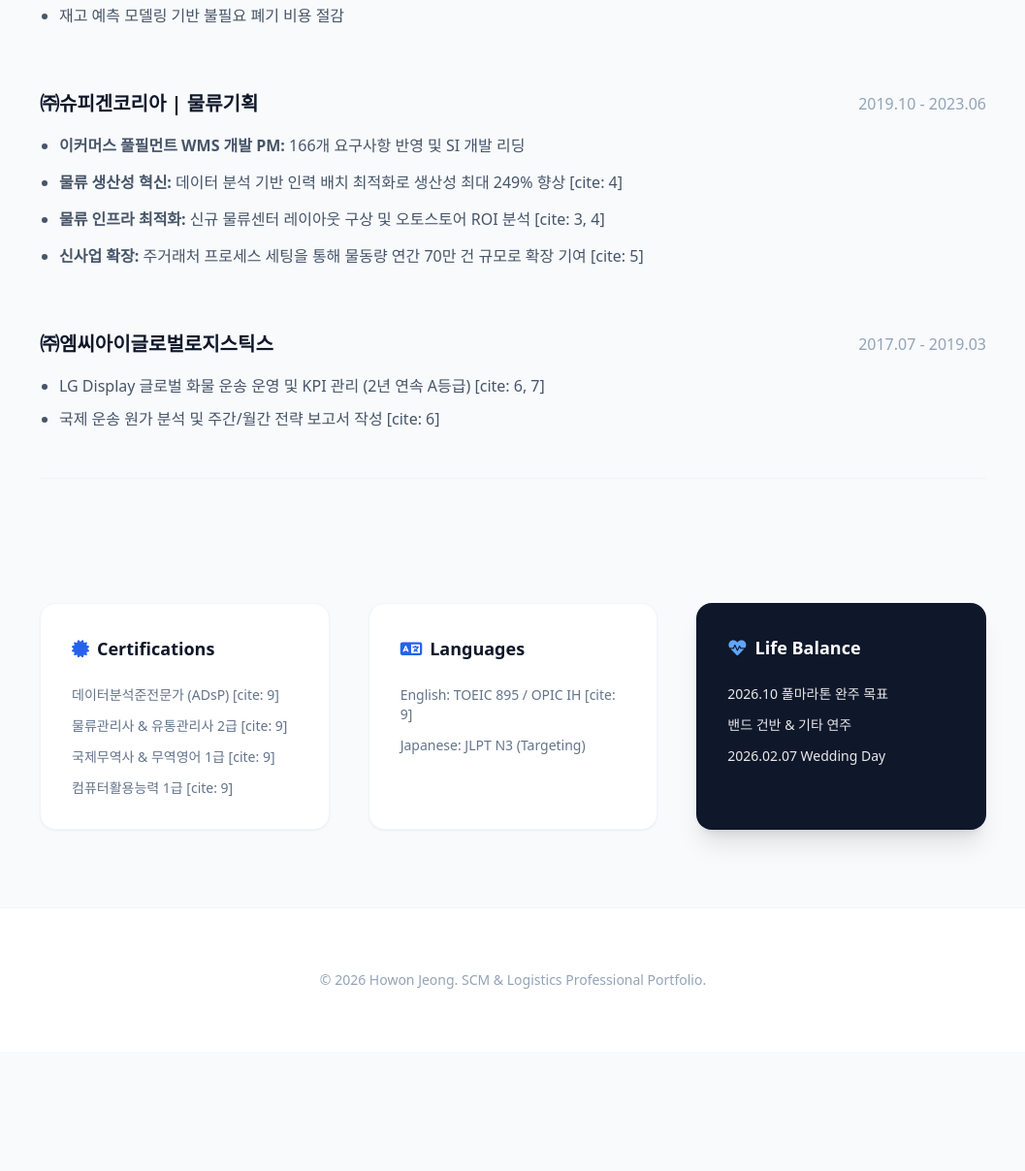
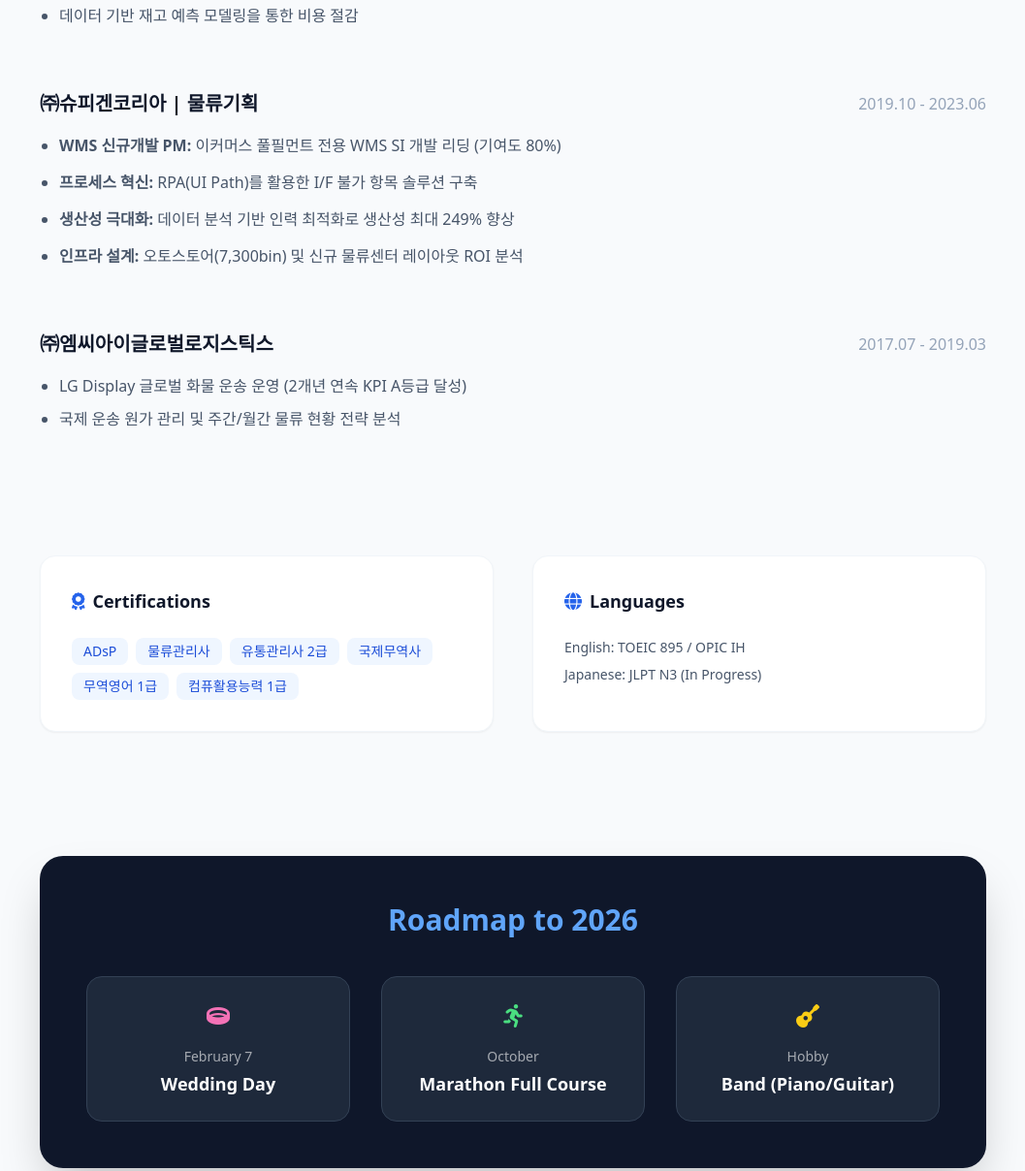
Before and after one commit to hoi13717/hoi13717.github.io, a plain HTML site: page index.html in a window 1280 px wide. Shown: the part 656-1864 px from the top of the page at 97% size, without its empty margins (111-1168 px from the left). Before the commit the page ends 1741 px from the top, so only its background shows below. Drawn offline with nearby package versions, Linux system fonts and the light colour scheme.

Commit message:
Update index.html

```diff
--- a/index.html
+++ b/index.html
@@ -12,16 +12,16 @@
     <header class="bg-white border-b border-slate-200">
         <div class="max-w-5xl mx-auto px-6 py-20 flex flex-col md:flex-row items-center gap-12">
             <div class="w-48 h-48 md:w-64 md:h-64 rounded-full overflow-hidden shadow-2xl ring-4 ring-blue-50">
-                <img src="profile.jpg" alt="Howon Jeong" class="w-full h-full object-cover">
+                <img src="profile.jpg" alt="정호원" class="w-full h-full object-cover">
             </div>
             <div class="flex-1 text-center md:text-left">
                 <h1 class="text-5xl font-extrabold text-slate-900 mb-4 tracking-tight">Howon Jeong</h1>
                 <p class="text-2xl text-blue-700 font-semibold mb-6">SCM Optimizer & Logistics Innovation Specialist</p>
                 <div class="flex flex-wrap justify-center md:justify-start gap-3 text-sm font-medium text-slate-500">
                     <span class="bg-slate-100 px-3 py-1 rounded-full border border-slate-200">#Samyang_Foods</span>
-                    <span class="bg-slate-100 px-3 py-1 rounded-full border border-slate-200">#Ex_Spigen_Korea</span>
                     <span class="bg-slate-100 px-3 py-1 rounded-full border border-slate-200">#WMS_PM</span>
                     <span class="bg-slate-100 px-3 py-1 rounded-full border border-slate-200">#Data_Analyst</span>
+                    <span class="bg-slate-100 px-3 py-1 rounded-full border border-slate-200">#Marathoner</span>
                 </div>
             </div>
         </div>
@@ -31,76 +31,91 @@
 
         <section>
             <h2 class="text-3xl font-bold text-slate-900 mb-12 flex items-center gap-3">
-                <i class="fa-solid fa-briefcase text-blue-600"></i> Career Summary
+                <i class="fa-solid fa-briefcase text-blue-600"></i> Professional Experience
             </h2>
             <div class="space-y-16">
                 <div class="group">
                     <div class="flex flex-col md:flex-row md:items-center justify-between mb-4">
-                        <h3 class="text-xl font-bold text-slate-900 group-hover:text-blue-600 transition-colors">삼양식품 | SCM기획팀 재고정책파트</h3>
+                        <h3 class="text-xl font-bold text-slate-900">삼양식품 | SCM기획팀 재고정책파트</h3>
                         <span class="text-slate-400 font-medium">2023.07 - Present</span>
                     </div>
                     <ul class="space-y-2 text-slate-600 ml-5 list-disc">
                         <li>전사 SKU 합리화 프로세스 설계 및 재고 최적화 전략 수립</li>
-                        <li>재고 예측 모델링 기반 불필요 폐기 비용 절감</li>
+                        <li>데이터 기반 재고 예측 모델링을 통한 비용 절감</li>
                     </ul>
                 </div>
 
                 <div class="group">
                     <div class="flex flex-col md:flex-row md:items-center justify-between mb-4">
-                        <h3 class="text-xl font-bold text-slate-900 group-hover:text-blue-600 transition-colors">㈜슈피겐코리아 | 물류기획</h3>
+                        <h3 class="text-xl font-bold text-slate-900">㈜슈피겐코리아 | 물류기획</h3>
                         <span class="text-slate-400 font-medium">2019.10 - 2023.06</span>
                     </div>
                     <ul class="space-y-3 text-slate-600 ml-5 list-disc">
-                        <li><strong>이커머스 풀필먼트 WMS 개발 PM:</strong> 166개 요구사항 반영 및 SI 개발 리딩 </li>
-                        <li><strong>물류 생산성 혁신:</strong> 데이터 분석 기반 인력 배치 최적화로 생산성 최대 249% 향상 [cite: 4]</li>
-                        <li><strong>물류 인프라 최적화:</strong> 신규 물류센터 레이아웃 구상 및 오토스토어 ROI 분석 [cite: 3, 4]</li>
-                        <li><strong>신사업 확장:</strong> 주거래처 프로세스 세팅을 통해 물동량 연간 70만 건 규모로 확장 기여 [cite: 5]</li>
+                        <li><strong>WMS 신규개발 PM:</strong> 이커머스 풀필먼트 전용 WMS SI 개발 리딩 (기여도 80%)</li>
+                        <li><strong>프로세스 혁신:</strong> RPA(UI Path)를 활용한 I/F 불가 항목 솔루션 구축</li>
+                        <li><strong>생산성 극대화:</strong> 데이터 분석 기반 인력 최적화로 생산성 최대 249% 향상</li>
+                        <li><strong>인프라 설계:</strong> 오토스토어(7,300bin) 및 신규 물류센터 레이아웃 ROI 분석</li>
                     </ul>
                 </div>
 
-                <div class="group border-b border-slate-100 pb-12">
+                <div class="group">
                     <div class="flex flex-col md:flex-row md:items-center justify-between mb-4">
-                        <h3 class="text-xl font-bold text-slate-900 group-hover:text-blue-600 transition-colors">㈜엠씨아이글로벌로지스틱스</h3>
+                        <h3 class="text-xl font-bold text-slate-900">㈜엠씨아이글로벌로지스틱스</h3>
                         <span class="text-slate-400 font-medium">2017.07 - 2019.03</span>
                     </div>
                     <ul class="space-y-2 text-slate-600 ml-5 list-disc">
-                        <li>LG Display 글로벌 화물 운송 운영 및 KPI 관리 (2년 연속 A등급) [cite: 6, 7]</li>
-                        <li>국제 운송 원가 분석 및 주간/월간 전략 보고서 작성 [cite: 6]</li>
+                        <li>LG Display 글로벌 화물 운송 운영 (2개년 연속 KPI A등급 달성)</li>
+                        <li>국제 운송 원가 관리 및 주간/월간 물류 현황 전략 분석</li>
                     </ul>
                 </div>
             </div>
         </section>
 
-        <section class="grid md:grid-cols-3 gap-10">
+        <section class="grid md:grid-cols-2 gap-10">
             <div class="bg-white p-8 rounded-2xl border border-slate-100 shadow-sm">
                 <h3 class="text-lg font-bold text-slate-900 mb-6 flex items-center gap-2">
-                    <i class="fa-solid fa-certificate text-blue-600"></i> Certifications
+                    <i class="fa-solid fa-award text-blue-600"></i> Certifications
                 </h3>
-                <ul class="text-sm text-slate-500 space-y-3">
-                    <li>데이터분석준전문가 (ADsP) [cite: 9]</li>
-                    <li>물류관리사 & 유통관리사 2급 [cite: 9]</li>
-                    <li>국제무역사 & 무역영어 1급 [cite: 9]</li>
-                    <li>컴퓨터활용능력 1급 [cite: 9]</li>
-                </ul>
+                <div class="flex flex-wrap gap-2 text-sm">
+                    <span class="bg-blue-50 text-blue-700 px-3 py-1 rounded-lg">ADsP</span>
+                    <span class="bg-blue-50 text-blue-700 px-3 py-1 rounded-lg">물류관리사</span>
+                    <span class="bg-blue-50 text-blue-700 px-3 py-1 rounded-lg">유통관리사 2급</span>
+                    <span class="bg-blue-50 text-blue-700 px-3 py-1 rounded-lg">국제무역사</span>
+                    <span class="bg-blue-50 text-blue-700 px-3 py-1 rounded-lg">무역영어 1급</span>
+                    <span class="bg-blue-50 text-blue-700 px-3 py-1 rounded-lg">컴퓨활용능력 1급</span>
+                </div>
             </div>
             <div class="bg-white p-8 rounded-2xl border border-slate-100 shadow-sm">
                 <h3 class="text-lg font-bold text-slate-900 mb-6 flex items-center gap-2">
-                    <i class="fa-solid fa-language text-blue-600"></i> Languages
+                    <i class="fa-solid fa-globe text-blue-600"></i> Languages
                 </h3>
-                <ul class="text-sm text-slate-500 space-y-3">
-                    <li>English: TOEIC 895 / OPIC IH [cite: 9]</li>
-                    <li>Japanese: JLPT N3 (Targeting)</li>
-                </ul>
+                <div class="space-y-2 text-sm text-slate-600 font-medium">
+                    <p>English: TOEIC 895 / OPIC IH</p>
+                    <p>Japanese: JLPT N3 (In Progress)</p>
+                </div>
             </div>
-            <div class="bg-slate-900 p-8 rounded-2xl text-white shadow-xl">
-                <h3 class="text-lg font-bold mb-6 flex items-center gap-2">
-                    <i class="fa-solid fa-heart-pulse text-blue-400"></i> Life Balance
-                </h3>
-                <ul class="text-sm space-y-3 opacity-90">
-                    <li>2026.10 풀마라톤 완주 목표</li>
-                    <li>밴드 건반 & 기타 연주</li>
-                    <li>2026.02.07 Wedding Day</li>
-                </ul>
+        </section>
+
+        <section class="bg-slate-900 text-white p-12 rounded-3xl shadow-2xl relative overflow-hidden">
+            <div class="relative z-10">
+                <h2 class="text-3xl font-bold mb-10 text-center text-blue-400">Roadmap to 2026</h2>
+                <div class="grid grid-cols-1 md:grid-cols-3 gap-8 text-center">
+                    <div class="p-6 bg-slate-800 rounded-2xl border border-slate-700">
+                        <i class="fa-solid fa-ring text-pink-400 text-2xl mb-4"></i>
+                        <p class="text-sm opacity-60 mb-1">February 7</p>
+                        <p class="font-bold text-lg">Wedding Day</p>
+                    </div>
+                    <div class="p-6 bg-slate-800 rounded-2xl border border-slate-700">
+                        <i class="fa-solid fa-person-running text-green-400 text-2xl mb-4"></i>
+                        <p class="text-sm opacity-60 mb-1">October</p>
+                        <p class="font-bold text-lg">Marathon Full Course</p>
+                    </div>
+                    <div class="p-6 bg-slate-800 rounded-2xl border border-slate-700">
+                        <i class="fa-solid fa-guitar text-yellow-400 text-2xl mb-4"></i>
+                        <p class="text-sm opacity-60 mb-1">Hobby</p>
+                        <p class="font-bold text-lg">Band (Piano/Guitar)</p>
+                    </div>
+                </div>
             </div>
         </section>
     </main>
```
